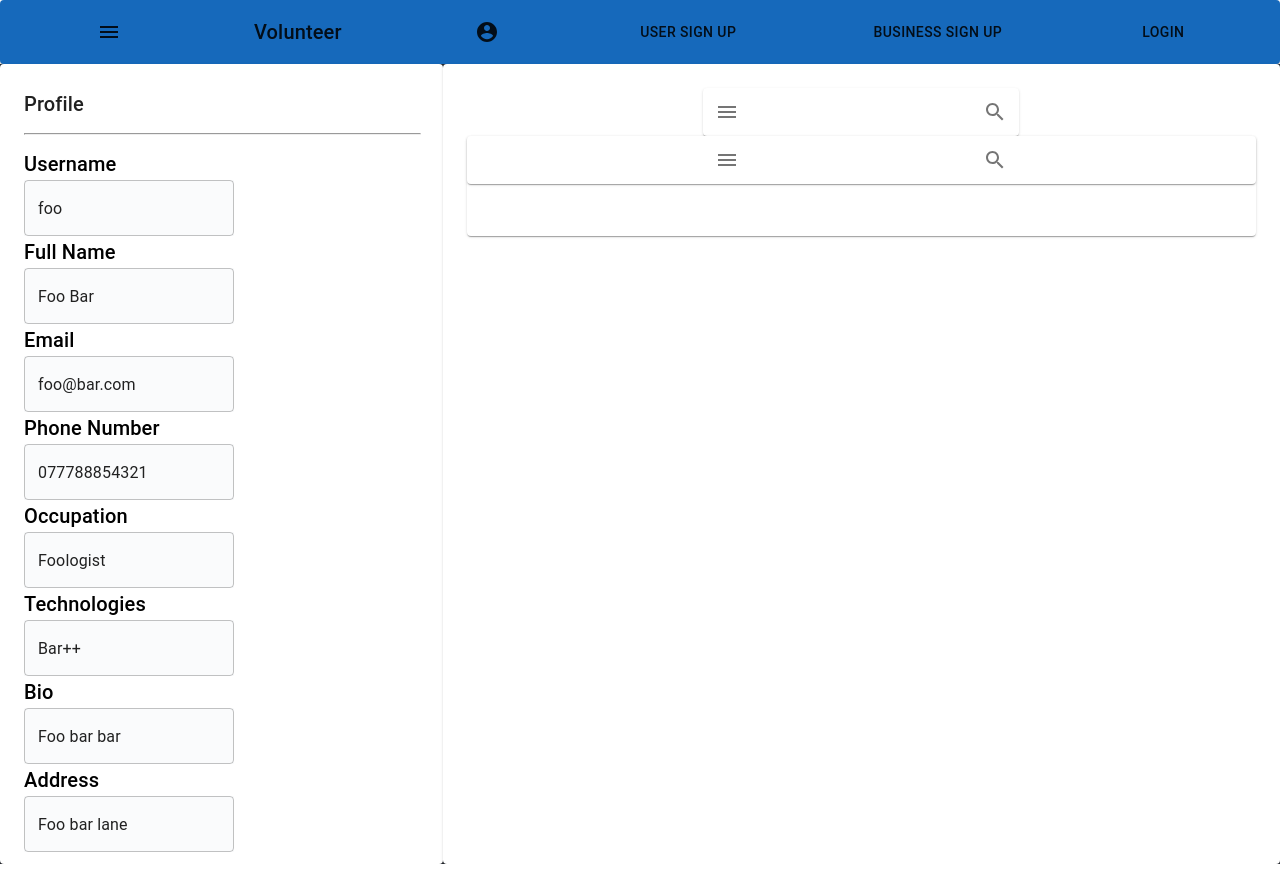
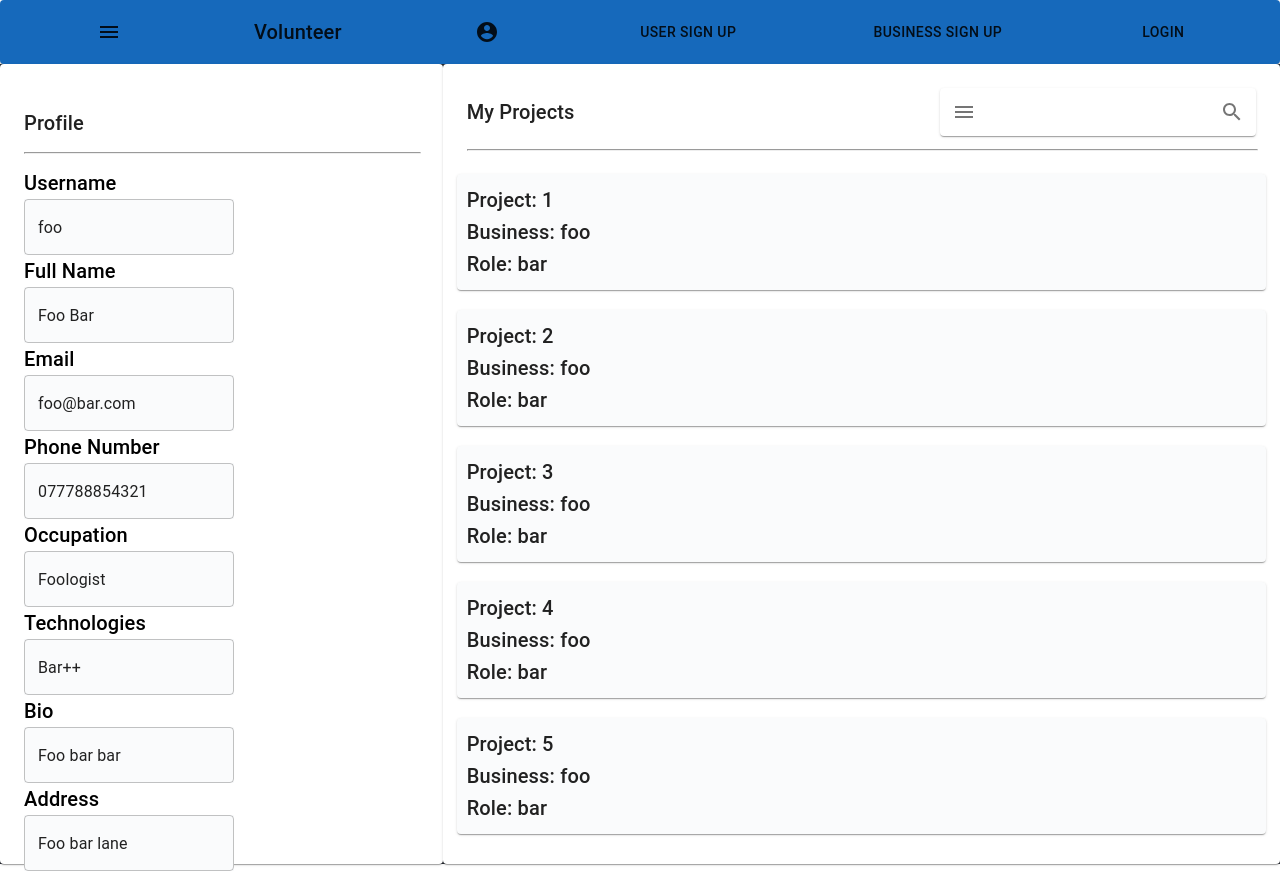
Before and after one commit to wet-dog/launchpad-collaborate, a React (Create React App) app: page /UserProfile in a window 1280 px wide. Built offline with nearby package versions, Linux system fonts and the light colour scheme; no server answers.

Commit message:
Initial Project Profile commit.

```diff
--- a/src/UserProfile.js
+++ b/src/UserProfile.js
@@ -26,7 +26,7 @@ const useStyles = makeStyles((theme) => ({
         margin: 0,
     },
     title: {
-        align: "center",
+        alignSelf: "start",
         flexGrow: 0,
     },
     chips: {
@@ -52,7 +52,7 @@ const useStyles = makeStyles((theme) => ({
       padding: 24,
       display: "flex",
       flexDirection: "column",
-      alignItems: "center",
+      alignItems: "end",
       backgroundColor: "#ffffff",
     },
     container: {
@@ -66,6 +66,15 @@ const useStyles = makeStyles((theme) => ({
     },
     textBox: {
       backgroundColor: "#fafbfc"
+    },
+    project: {
+      display: "flex",
+      alignSelf: "center",
+      padding: 10,
+      margin: 10,
+      flexFlow: "column",
+      backgroundColor: "#fafbfc",
+      width: "100%",
     }
   }));
 
@@ -129,7 +138,7 @@ function UserProfile() {
     return (
         <div className={classes.container}>
         <Paper className={classes.paper}>
-            <Typography variant="h6" className={classes.title}>
+            <Typography style={{paddingTop: 19}} variant="h6" className={classes.title}>
                 Profile
             </Typography>
 
@@ -148,13 +157,43 @@ function UserProfile() {
 
         {/* Second half */}
         <Paper className={classes.paper2}>
+          <div style={{width: "100%", display: "flex", flexFlow: "row", alignItems: "center", justifyContent: "space-between"}}>
+            <Typography style={{alignSelf: "center"}} variant="h6" className={classes.title}>
+                My Projects
+            </Typography>
             <SearchBar />
-            <Paper style={{width: "100%", height: "100px", color: "blue"}}>
-            <SearchBar />
-            </Paper>
+
+          </div>
+
+
+            <hr style={{width: "100%"}}></hr>
+            <Project index="1" business="foo" role="bar" />
+            <Project index="2" business="foo" role="bar" />
+            <Project index="3" business="foo" role="bar" />
+            <Project index="4" business="foo" role="bar" />
+            <Project index="5" business="foo" role="bar" />
         </Paper>
         </div>
     );
+}
+
+function Project(props) {
+  const classes = useStyles();
+
+  return (
+    <Paper className={classes.project}>
+      <Typography variant="h6" className={classes.title}>
+          Project: {props.index}
+      </Typography>
+
+      <Typography variant="h6" className={classes.title}>
+          Business: {props.business}
+      </Typography>
+      <Typography variant="h6" className={classes.title}>
+          Role: {props.role}
+      </Typography>
+    </Paper>
+  );
 }
 
 function SearchBar() {
```
